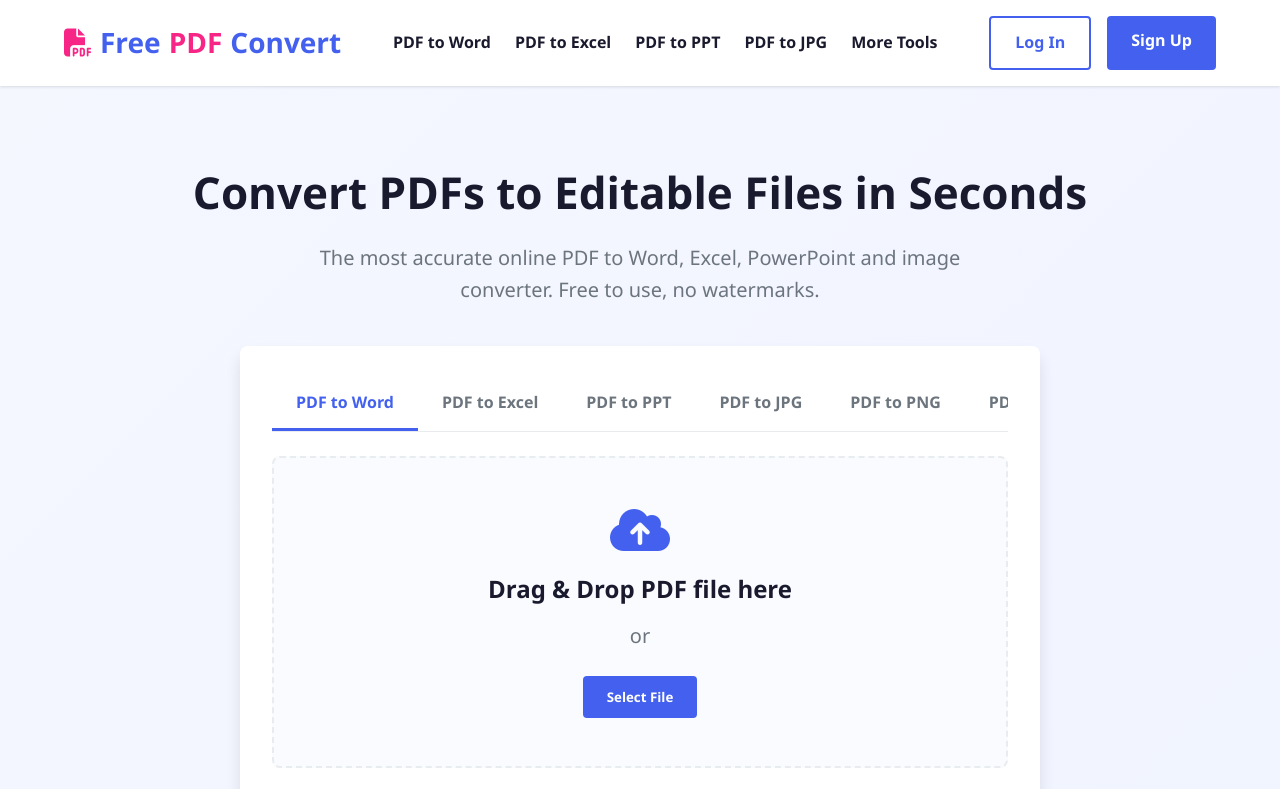
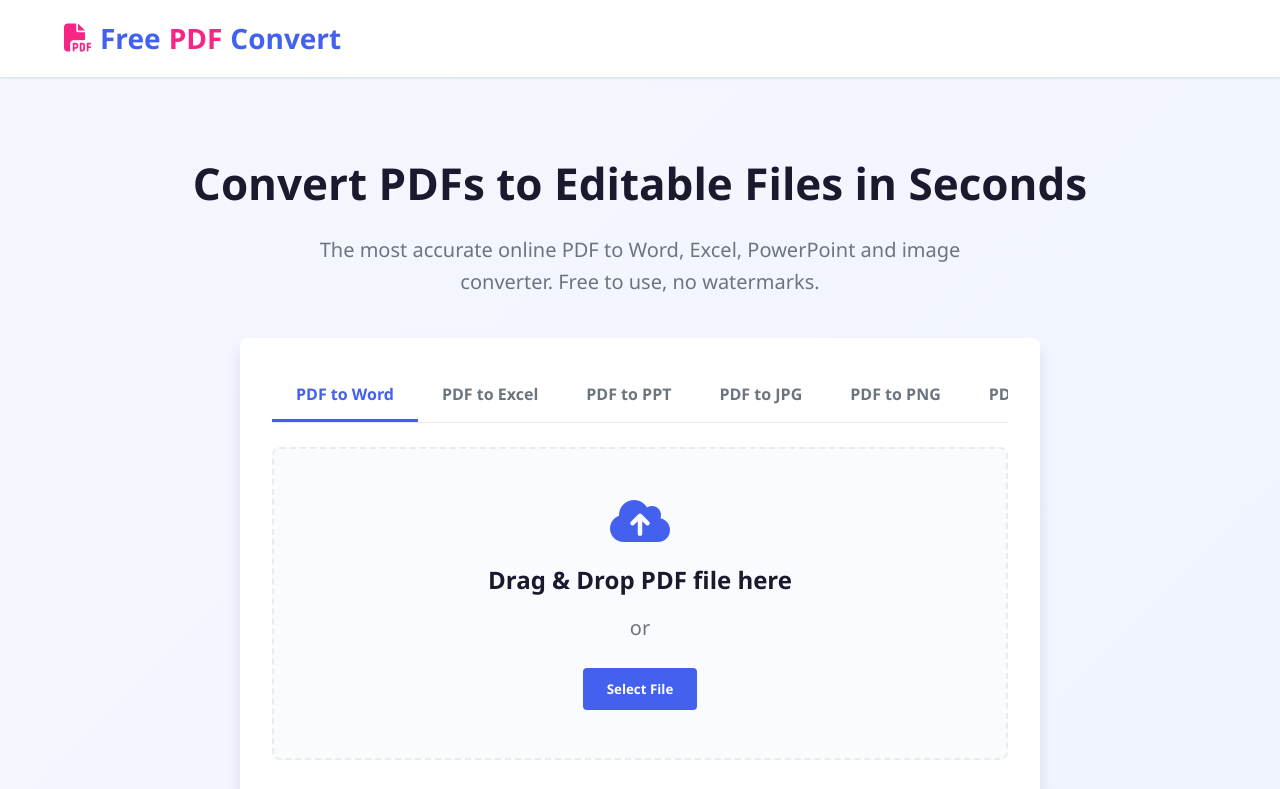
Before and after one commit to convertor-ai/pdf, a plain HTML site: page index.html in a window 1280 px wide. Shown: the top 789 px of the page. Drawn offline with Linux system fonts and the light colour scheme.

Commit message:
index.html

```diff
--- a/index.html
+++ b/index.html
@@ -688,20 +688,7 @@
                     <i class="fas fa-file-pdf"></i>
                     Free<span>PDF</span>Convert
                 </a>
-
-                <ul class="nav-links">
-                    <li><a href="#">PDF to Word</a></li>
-                    <li><a href="#">PDF to Excel</a></li>
-                    <li><a href="#">PDF to PPT</a></li>
-                    <li><a href="#">PDF to JPG</a></li>
-                    <li><a href="#">More Tools</a></li>
-                </ul>
-
-                <div class="auth-buttons">
-                    <a href="#" class="btn btn-outline">Log In</a>
-                    <a href="#" class="btn btn-primary">Sign Up</a>
-                </div>
-            </nav>
+               </nav>
         </div>
     </header>
 
```
